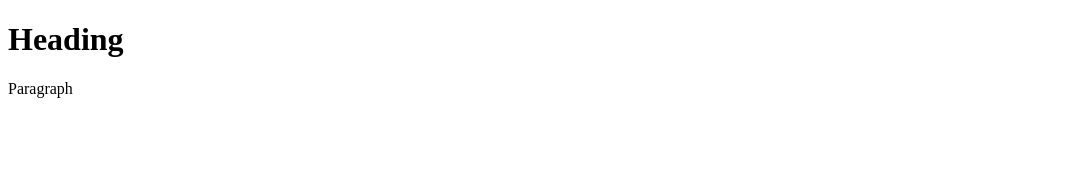
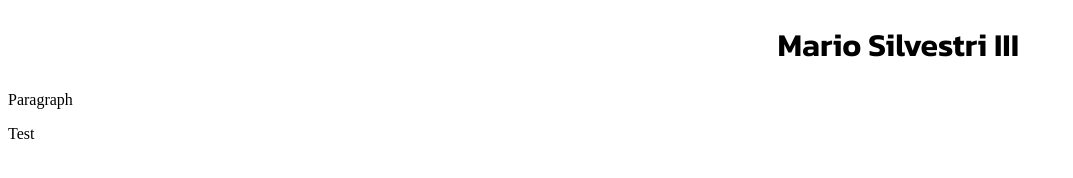
Before and after one commit to mariosilvestri3/mariosilvestri.com, a plain HTML site: page index.html in a window 1280 px wide. Shown: the whole page, without its empty margins (0-1073 px from the left). Drawn offline with Linux system fonts and the light colour scheme.

Commit message:
Add heading font and css

```diff
--- a/index.html
+++ b/index.html
@@ -2,12 +2,14 @@
 <html>
     <head>
       <meta charset="UTF-8">
-      <title>mariosilvestri.com
-      </title>
+      <title>mariosilvestri.com</title>
+      <link rel="stylesheet" type="text/css" href="theme.css">
+      <link href="https://fonts.googleapis.com/css2?family=Kanit:wght@600&display=swap" rel="stylesheet">
     </head>
 
     <body>
-      <h1>Heading</h1>
+      <h1>Mario Silvestri III</h1>
       <p>Paragraph</p>
+      <p>Test</p>
     </body>
 </html>
--- /dev/null
+++ b/theme.css
@@ -0,0 +1,10 @@
+body {
+  background-color: white
+}
+
+h1 {
+  color: black;
+  font-family: 'Kanit', sans-serif;
+  text-align: right;
+  padding-right: 20%;
+}
```
